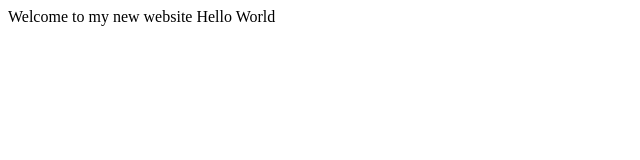
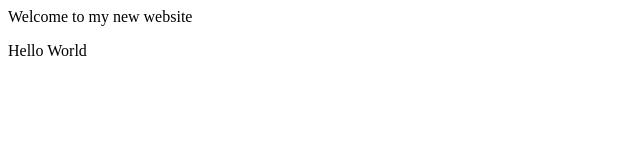
Before and after one commit to nguyenhoangminhkhoi/nguyenhoangminhkhoi.github.io, a plain HTML site: page index.html in a window 1280 px wide. Shown: the whole page, without its empty margins (0-640 px from the left). Drawn offline with Linux system fonts and the light colour scheme.

Commit message:
Create index.html and modify README.md

```diff
--- a/index.html
+++ b/index.html
@@ -8,6 +8,6 @@
 
 <heading3>Welcome to my new website</heading3>
 <body>
-    Hello World
+    <p>Hello World</p>
 </body>
 </html>
```
